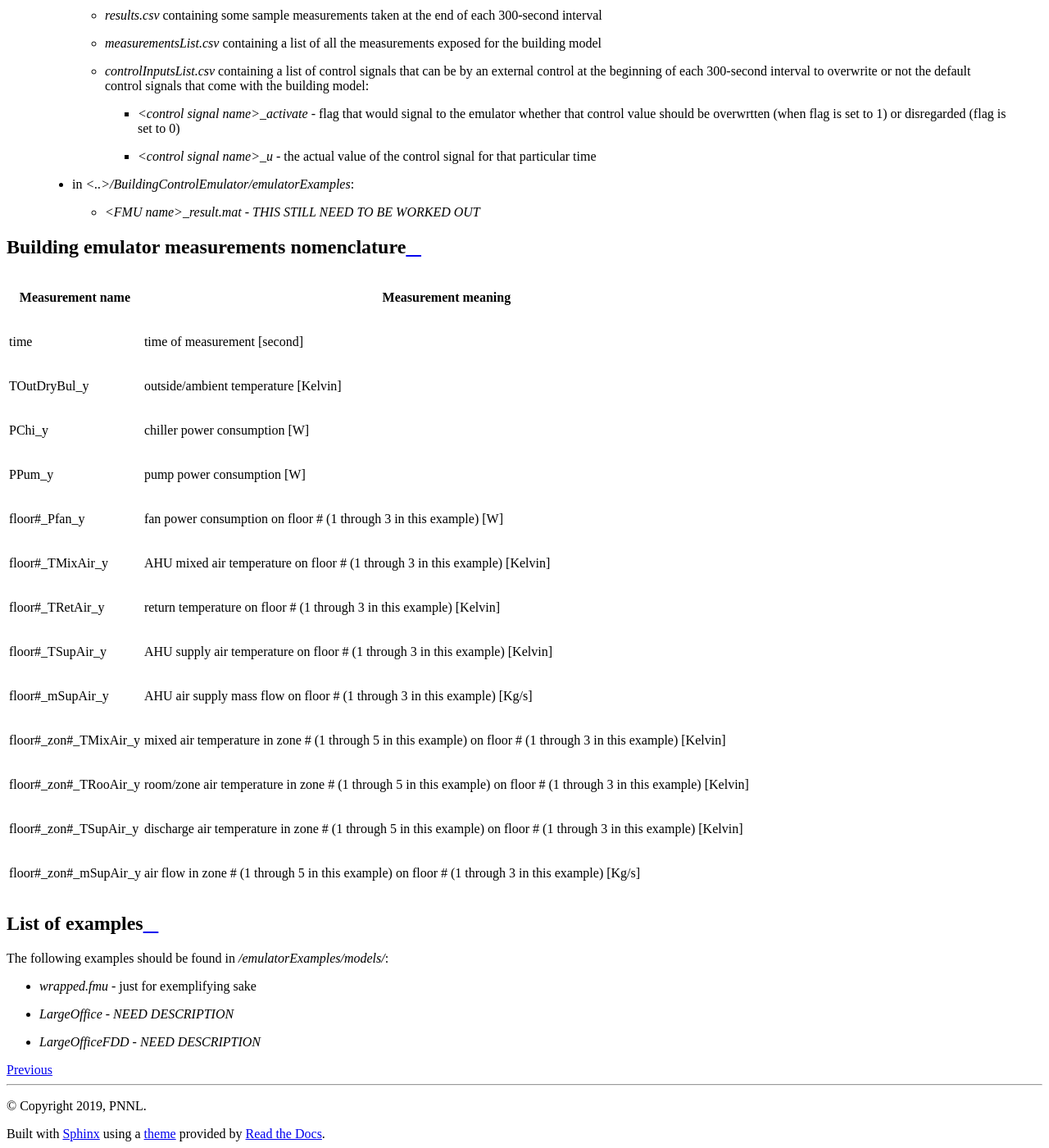
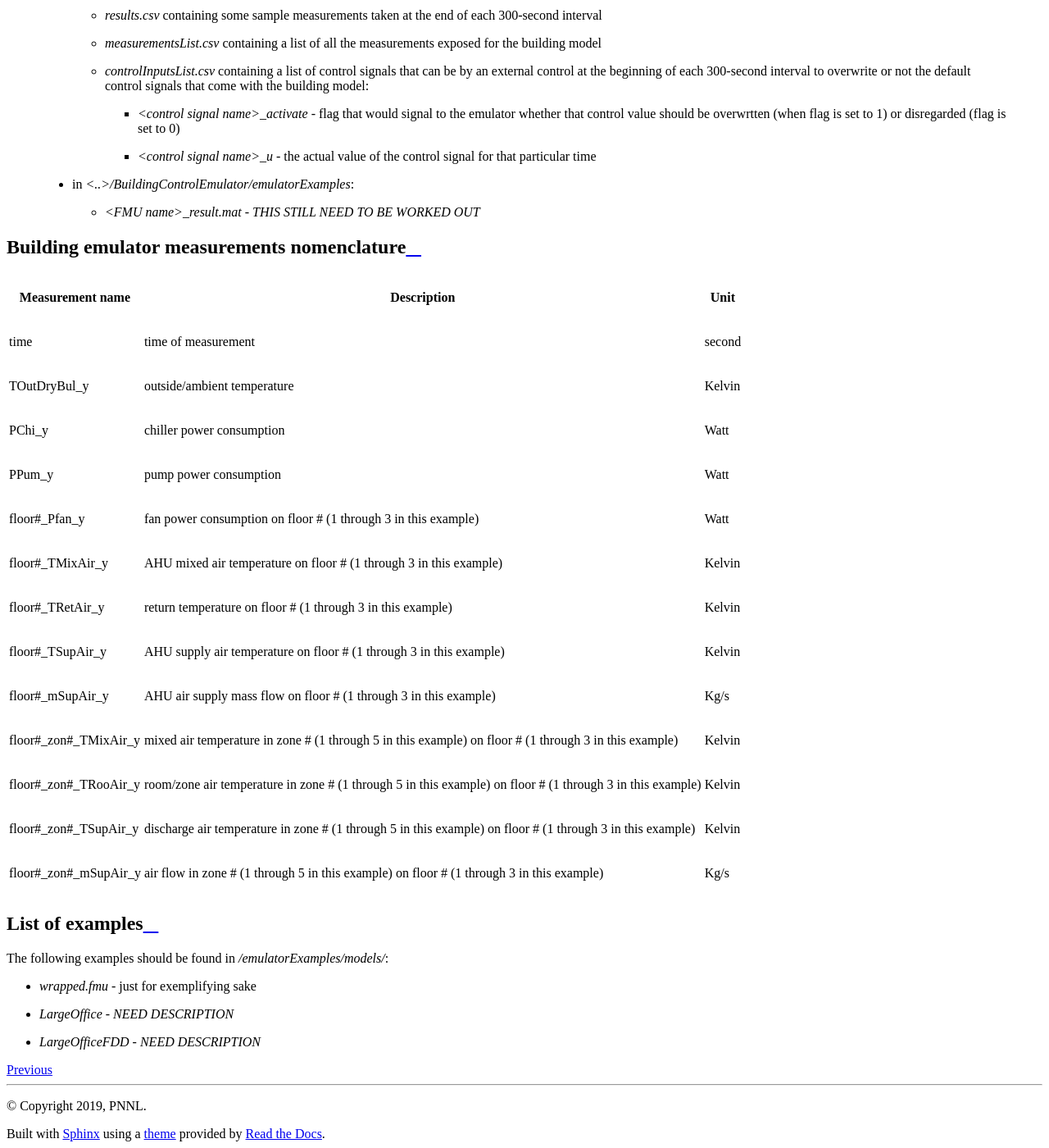
Before and after one commit to SenHuang19/BuildingControlEmulator, a Sphinx documentation site: the page built from docs/buildingEmulatorExamples.rst, in a window 1280 px wide and 1400 px high, scrolled down 1780 px. Shown: the whole window at 82% size. Built offline with Sphinx 7.4.7 and the Read the Docs theme 2.0.0, drawn with Linux system fonts in a browser that asks for light colours; formulas are drawn with MathJax 3.

Commit message:
Adding units to measurements nomemclature

```diff
--- a/docs/buildingEmulatorExamples.rst
+++ b/docs/buildingEmulatorExamples.rst
@@ -117,35 +117,35 @@ The app should start showing
 Building emulator measurements nomenclature
 -------------------------------------------
 
-+-----------------------+---------------------------------------------------------------------------------------------------------------------+
-| Measurement name      | Measurement meaning                                                                                                 |
-+=======================+=====================================================================================================================+
-| time                  | time of measurement [second]                                                                                        |
-+-----------------------+---------------------------------------------------------------------------------------------------------------------+
-| TOutDryBul_y          | outside/ambient temperature [Kelvin]                                                                                |
-+-----------------------+---------------------------------------------------------------------------------------------------------------------+
-| PChi_y                | chiller power consumption [W]                                                                                       |
-+-----------------------+---------------------------------------------------------------------------------------------------------------------+
-| PPum_y                | pump power consumption [W]                                                                                          |
-+-----------------------+---------------------------------------------------------------------------------------------------------------------+
-| floor#_Pfan_y         | fan power consumption on floor # (1 through 3 in this example) [W]                                                  |
-+-----------------------+---------------------------------------------------------------------------------------------------------------------+
-| floor#_TMixAir_y      | AHU mixed air temperature on floor # (1 through 3 in this example) [Kelvin]                                         |
-+-----------------------+---------------------------------------------------------------------------------------------------------------------+
-| floor#_TRetAir_y      | return temperature on floor # (1 through 3 in this example) [Kelvin]                                                |
-+-----------------------+---------------------------------------------------------------------------------------------------------------------+
-| floor#_TSupAir_y      | AHU supply air temperature on floor # (1 through 3 in this example) [Kelvin]                                        |
-+-----------------------+---------------------------------------------------------------------------------------------------------------------+
-| floor#_mSupAir_y      | AHU air supply mass flow on floor # (1 through 3 in this example) [Kg/s]                                            |
-+-----------------------+---------------------------------------------------------------------------------------------------------------------+
-| floor#_zon#_TMixAir_y | mixed air temperature in zone # (1 through 5 in this example) on floor # (1 through 3 in this example) [Kelvin]     |
-+-----------------------+---------------------------------------------------------------------------------------------------------------------+
-| floor#_zon#_TRooAir_y | room/zone air temperature in zone # (1 through 5 in this example) on floor # (1 through 3 in this example) [Kelvin] |
-+-----------------------+---------------------------------------------------------------------------------------------------------------------+
-| floor#_zon#_TSupAir_y | discharge air temperature in zone # (1 through 5 in this example) on floor # (1 through 3 in this example) [Kelvin] |
-+-----------------------+---------------------------------------------------------------------------------------------------------------------+
-| floor#_zon#_mSupAir_y | air flow in zone # (1 through 5 in this example) on floor # (1 through 3 in this example) [Kg/s]                    |
-+-----------------------+---------------------------------------------------------------------------------------------------------------------+
++-----------------------+------------------------------------------------------------------------------------------------------------+---------+
+| Measurement name      | Description                                                                                                | Unit    |
++=======================+============================================================================================================+=========+
+| time                  | time of measurement                                                                                        | second  |
++-----------------------+------------------------------------------------------------------------------------------------------------+---------+
+| TOutDryBul_y          | outside/ambient temperature                                                                                | Kelvin  |
++-----------------------+------------------------------------------------------------------------------------------------------------+---------+
+| PChi_y                | chiller power consumption                                                                                  | Watt    |
++-----------------------+------------------------------------------------------------------------------------------------------------+---------+
+| PPum_y                | pump power consumption                                                                                     | Watt    |
++-----------------------+------------------------------------------------------------------------------------------------------------+---------+
+| floor#_Pfan_y         | fan power consumption on floor # (1 through 3 in this example)                                             | Watt    |
++-----------------------+------------------------------------------------------------------------------------------------------------+---------+
+| floor#_TMixAir_y      | AHU mixed air temperature on floor # (1 through 3 in this example)                                         | Kelvin  |
++-----------------------+------------------------------------------------------------------------------------------------------------+---------+
+| floor#_TRetAir_y      | return temperature on floor # (1 through 3 in this example)                                                | Kelvin  |
++-----------------------+------------------------------------------------------------------------------------------------------------+---------+
+| floor#_TSupAir_y      | AHU supply air temperature on floor # (1 through 3 in this example)                                        | Kelvin  |
++-----------------------+------------------------------------------------------------------------------------------------------------+---------+
+| floor#_mSupAir_y      | AHU air supply mass flow on floor # (1 through 3 in this example)                                          | Kg/s    |
++-----------------------+------------------------------------------------------------------------------------------------------------+---------+
+| floor#_zon#_TMixAir_y | mixed air temperature in zone # (1 through 5 in this example) on floor # (1 through 3 in this example)     | Kelvin  |
++-----------------------+------------------------------------------------------------------------------------------------------------+---------+
+| floor#_zon#_TRooAir_y | room/zone air temperature in zone # (1 through 5 in this example) on floor # (1 through 3 in this example) | Kelvin  |
++-----------------------+------------------------------------------------------------------------------------------------------------+---------+
+| floor#_zon#_TSupAir_y | discharge air temperature in zone # (1 through 5 in this example) on floor # (1 through 3 in this example) | Kelvin  |
++-----------------------+------------------------------------------------------------------------------------------------------------+---------+
+| floor#_zon#_mSupAir_y | air flow in zone # (1 through 5 in this example) on floor # (1 through 3 in this example)                  | Kg/s    |
++-----------------------+------------------------------------------------------------------------------------------------------------+---------+
 
 List of examples
 ----------------
```
